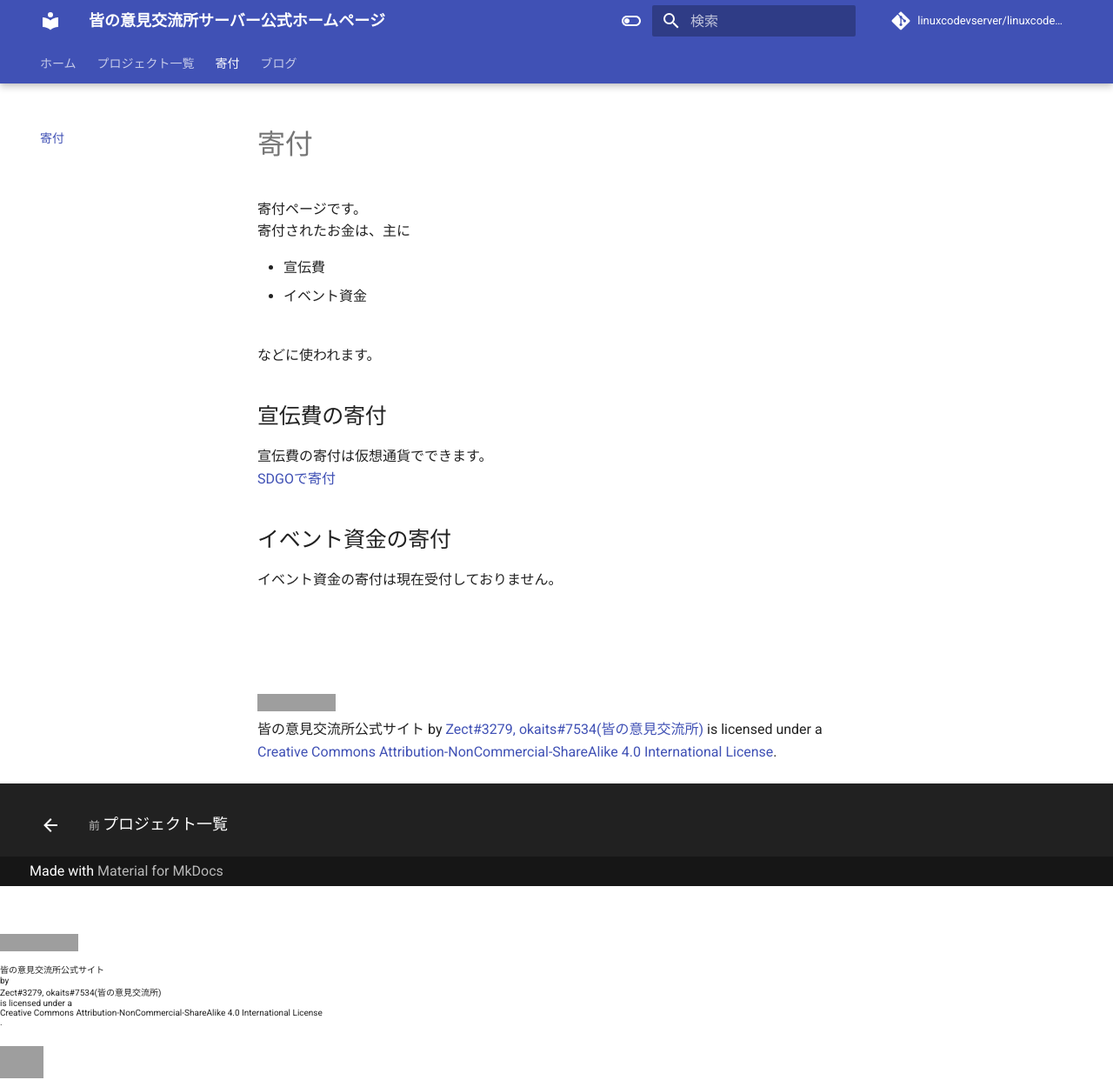
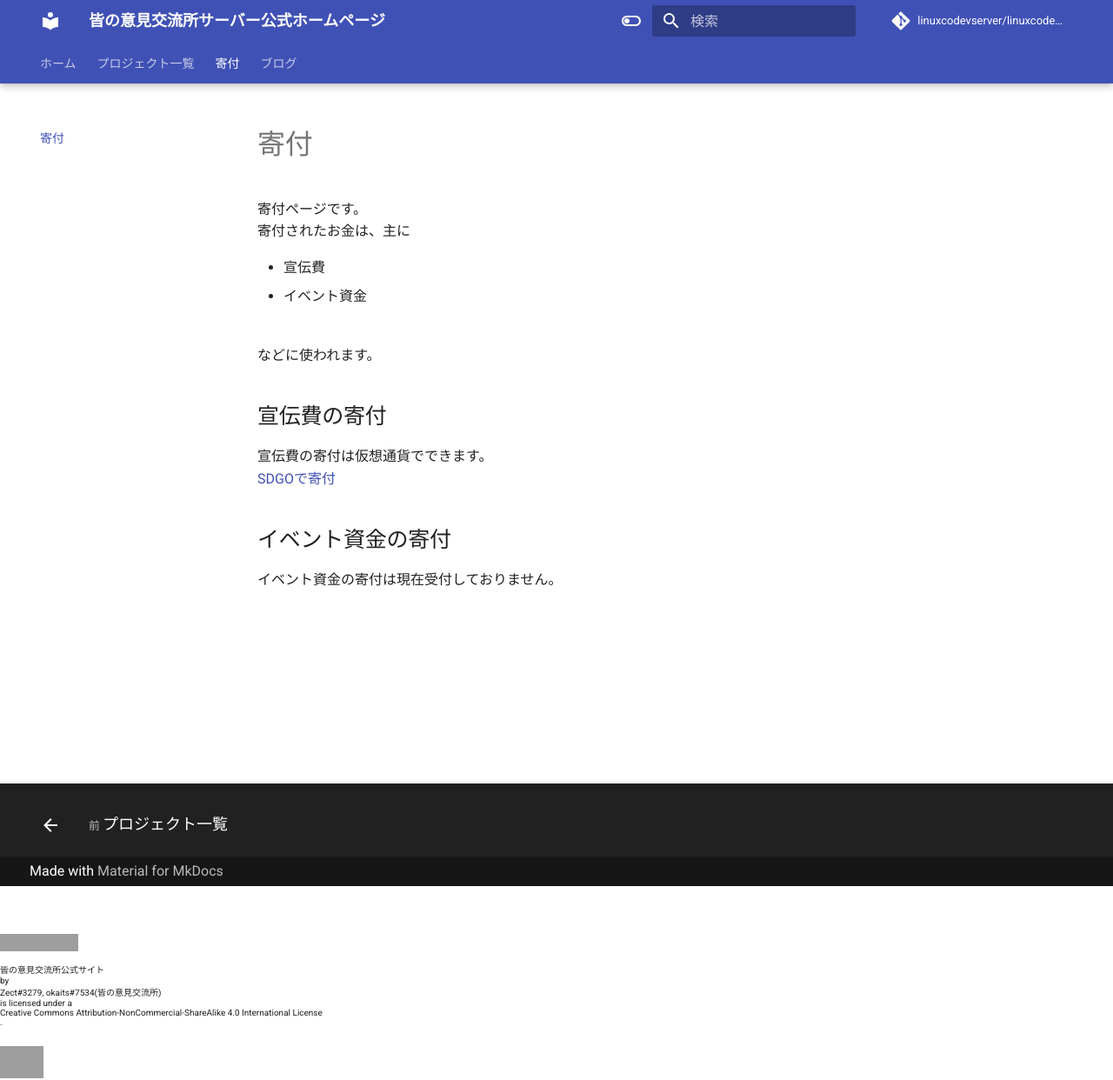
Before and after one commit to linuxcodevserver/linuxcodevserver.github.io, an MkDocs documentation site: the page built from docs/donate.md, in a window 1280 px wide and 1242 px high. Shown: the whole window at 87% size. Built offline with MkDocs 1.6.1 and Material for MkDocs 9.7.7, drawn with Linux system fonts in a browser that asks for light colours; comment, search, counter and statistics services are not loaded; grey boxes are pictures that could not be loaded.

Commit message:
[Remove]: 下にあるやつ削除

```diff
--- a/docs/donate.md
+++ b/docs/donate.md
@@ -17,8 +17,3 @@
 <p>
 イベント資金の寄付は現在受付しておりません。<br>
 </p>
-<br>
-<br>
-<br>
-<br>
-<a rel="license" href="http://creativecommons.org/licenses/by-nc-sa/4.0/"><img alt="Creative Commons License" style="border-width:0" src="https://i.creativecommons.org/l/by-nc-sa/4.0/88x31.png" /></a><br /><span xmlns:dct="http://purl.org/dc/terms/" href="http://purl.org/dc/dcmitype/Text" property="dct:title" rel="dct:type">皆の意見交流所公式サイト</span> by <a xmlns:cc="http://creativecommons.org/ns#" href="https://discord.com/invite/sUdAE64Zc7" property="cc:attributionName" rel="cc:attributionURL">Zect#3279, okaits#7534(皆の意見交流所)</a> is licensed under a <a rel="license" href="http://creativecommons.org/licenses/by-nc-sa/4.0/">Creative Commons Attribution-NonCommercial-ShareAlike 4.0 International License</a>.
```
